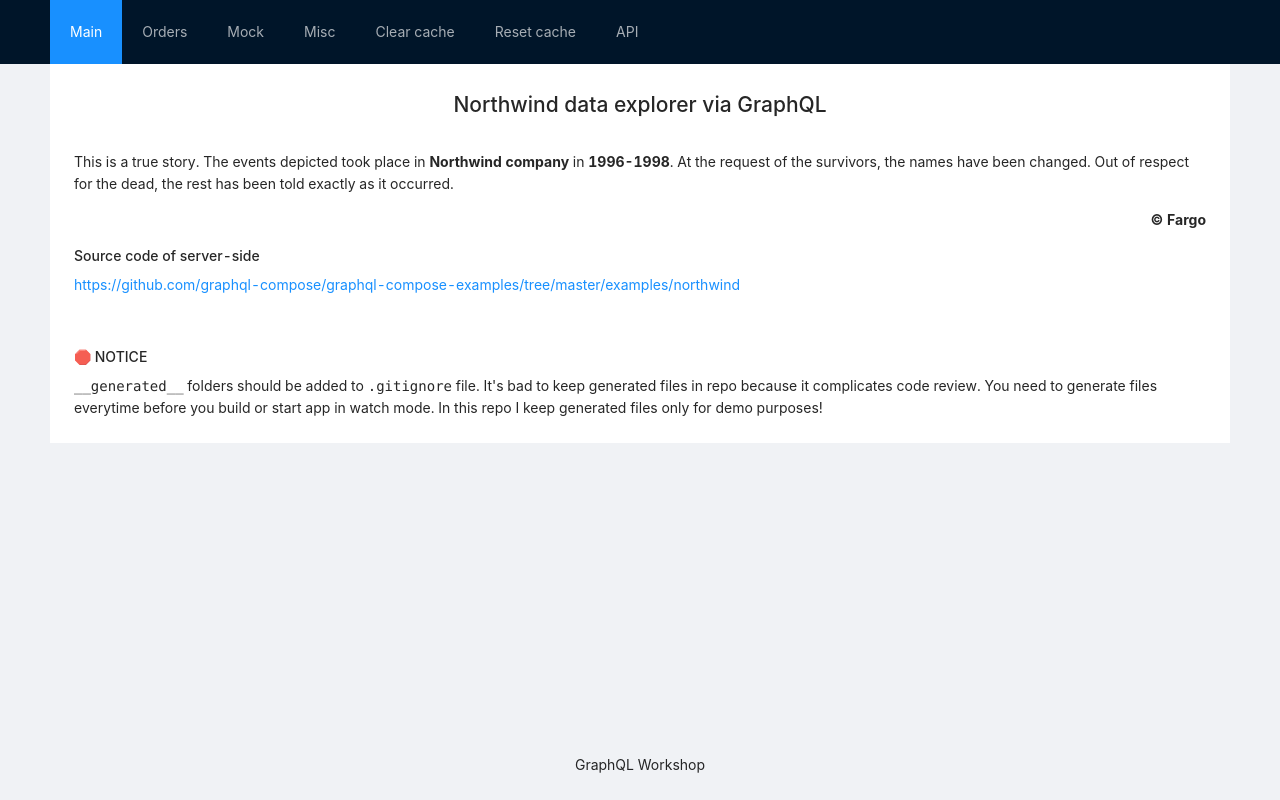
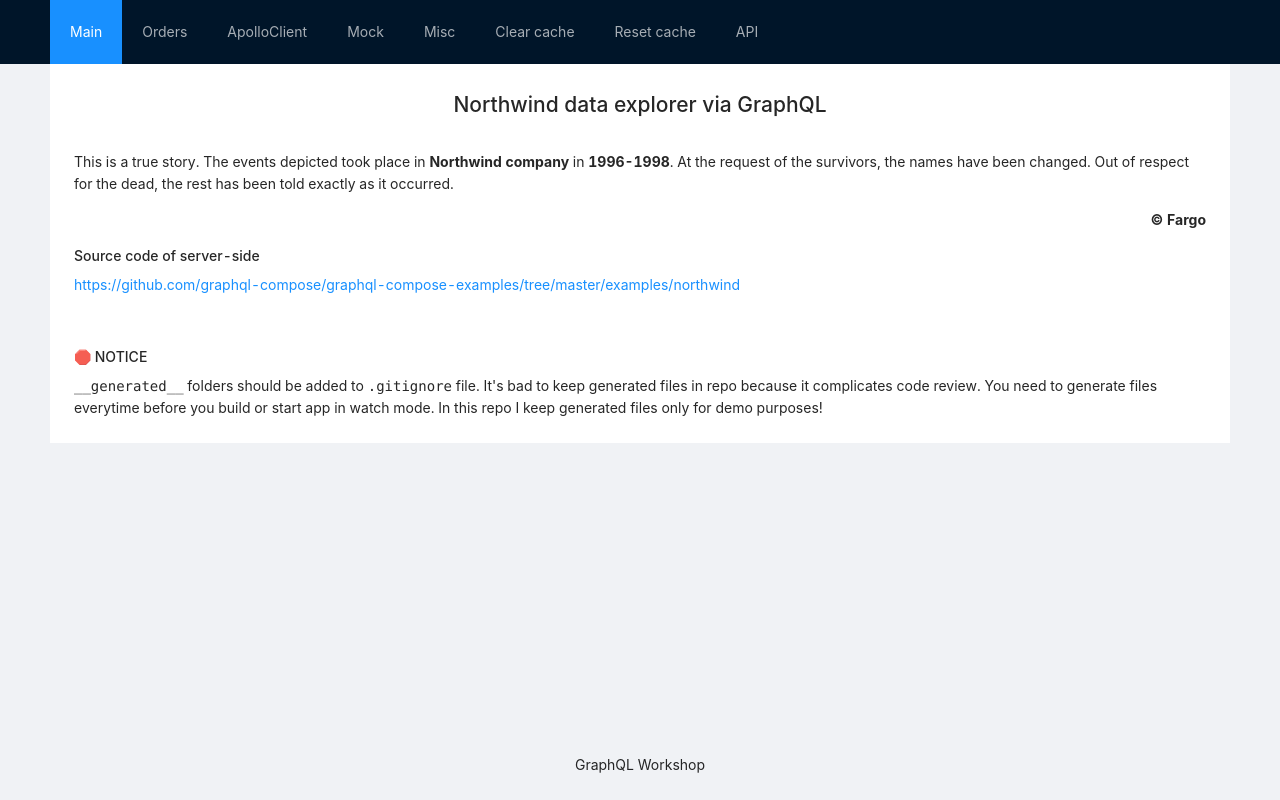
Before and after one commit to nodkz/example-apollo3, a Next.js app: page / in a window 1280 px wide. Built offline with nearby package versions, Linux system fonts and the light colour scheme.

Commit message:
fix: add apolloClient tab

```diff
--- a/src/pages/_app.tsx
+++ b/src/pages/_app.tsx
@@ -42,6 +42,11 @@ export default function App({ Component, pageProps }) {
               <a>Orders</a>
             </Link>
           </Menu.Item>
+          <Menu.Item key="/raw-client">
+            <Link href="/raw-client">
+              <a>ApolloClient</a>
+            </Link>
+          </Menu.Item>
           <Menu.Item key="/mock">
             <Link href="/mock">
               <a>Mock</a>
--- a/src/pages/orders.tsx
+++ b/src/pages/orders.tsx
@@ -1,12 +1,8 @@
 // import { useApolloClient } from '@apollo/client';
 import { withApollo } from 'app/utils/withApollo';
 import { OrderList } from 'app/components/OrderList';
-// import { Home } from 'app/components/Home';
 
 function OrdersPage() {
-  // const apolloClient = useApolloClient();
-  // console.log(apolloClient);
-  // return <Home />;
   return <OrderList />;
 }
 
```
Also changed, not shown: src/pages/raw-client.tsx (added, +13 -0 lines).
